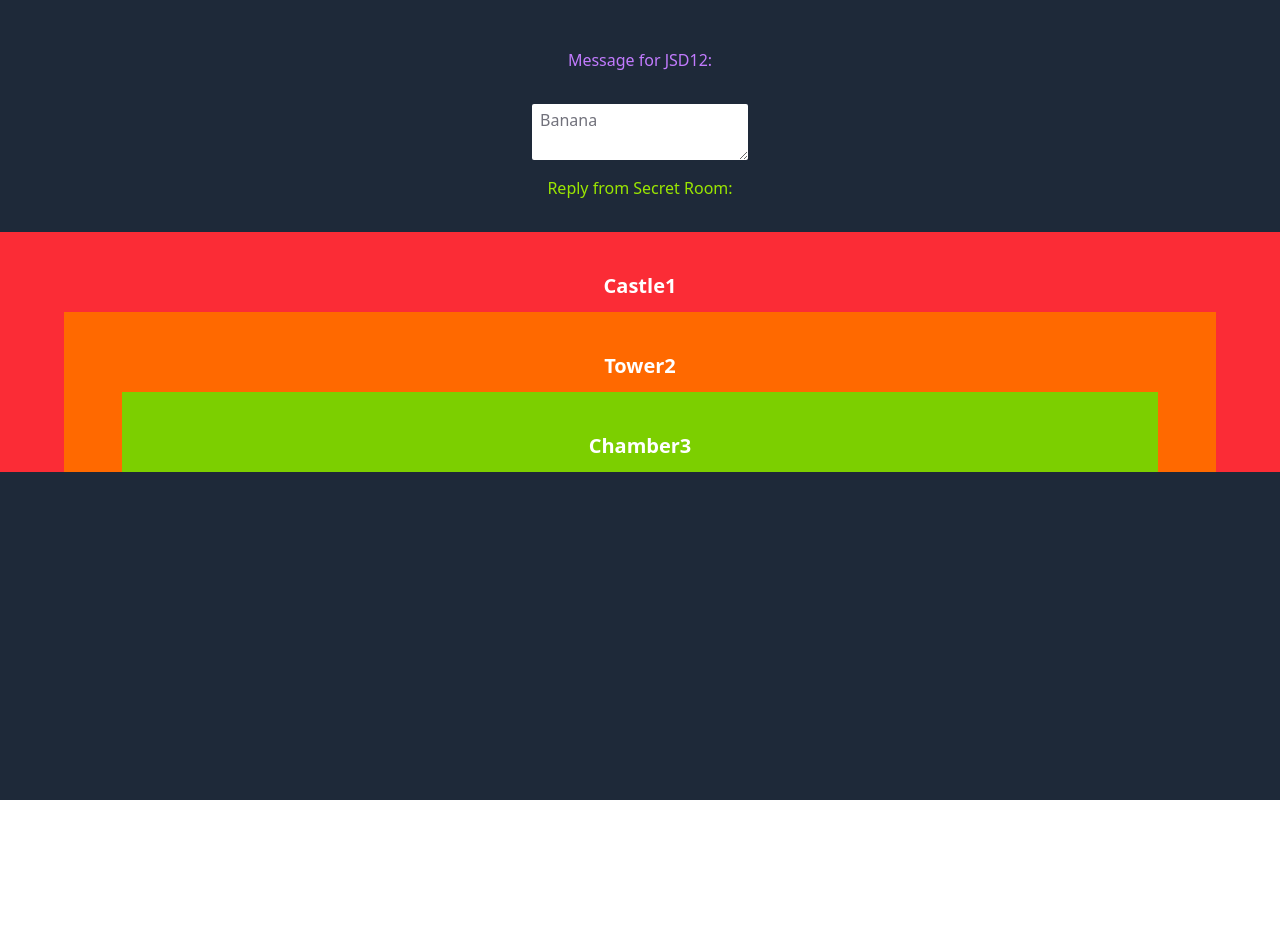
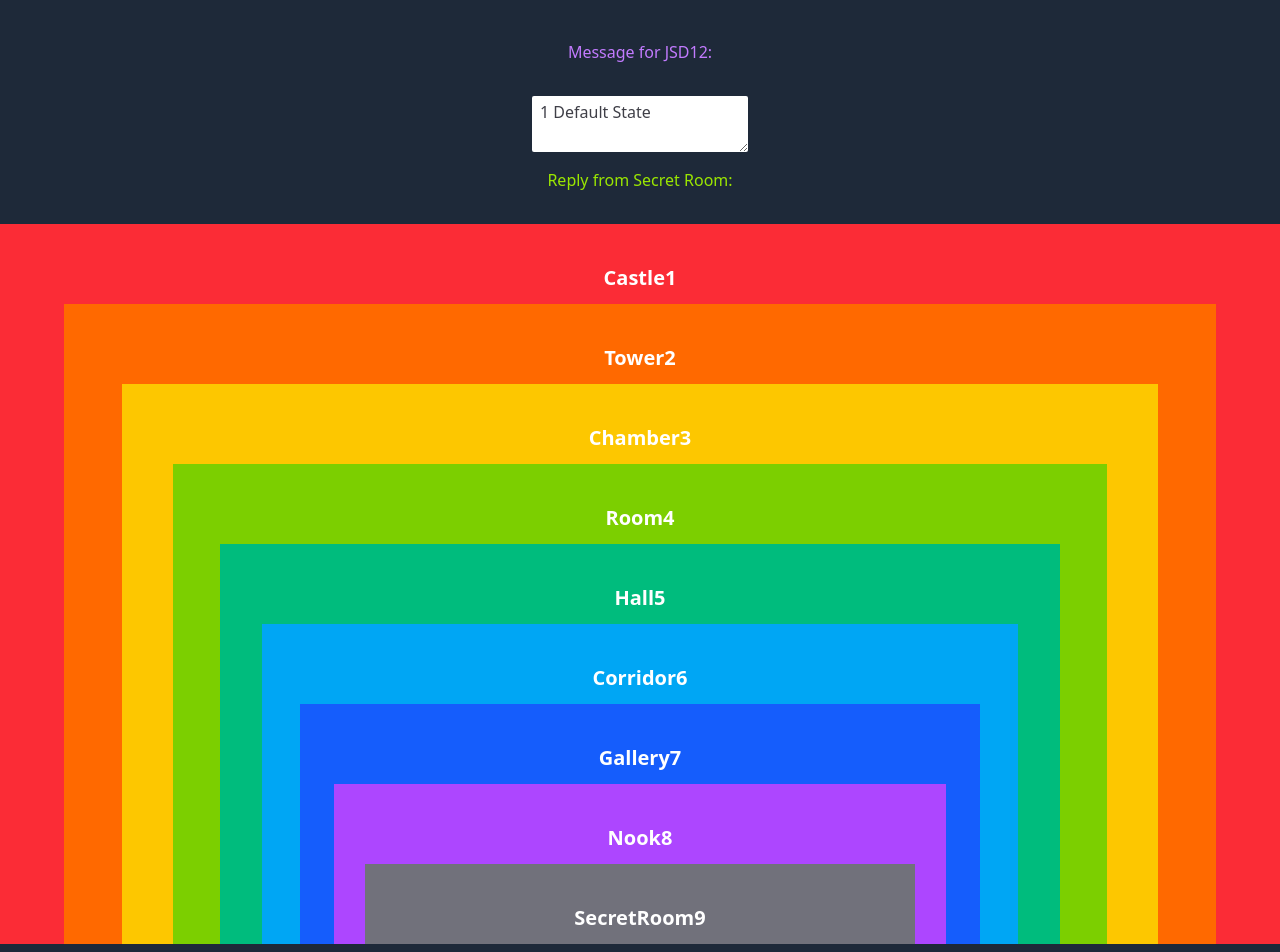
Before and after one commit to weerayosong/week08-react-castle-rooms, a React (Vite) app: page / in a window 1280 px wide. Shown: the top 952 px of the page. Before the commit the page ends 800 px from the top, so only its background shows below. Built offline with nearby package versions, Linux system fonts and the light colour scheme.

Commit message:
adde alld 9 rooms  this- versio isn fo backup checkpoint

```diff
--- a/src/App.jsx
+++ b/src/App.jsx
@@ -1,6 +1,18 @@
+import { useState } from 'react';
 import Castle1 from './components/Castle1';
 
 export default function App() {
+    // State Variable
+    const [question, setQuestion] = useState('1 Default State');
+
+    const handleQuestion = (event) => {
+        console.log(event);
+        // console.log(event.target);
+        // console.log(event.target.value);
+        // setQuestion(event.target.value);
+        setQuestion('2 ');
+    };
+
     return (
         <div className="pb-80 py-10 gap-y-4 flex flex-col justify-center items-center min-h-screen bg-gray-800 text-white">
             <p className="text-purple-400">Message for JSD12:</p>
@@ -8,9 +20,9 @@ export default function App() {
                 {/* question or waitng for a message */}
             </span>
             <textarea
-                value="Banana"
-                onChange=""
-                className="bg-white text-zinc-500 rounded-xs px-2 py-1"
+                value={question}
+                onChange={handleQuestion}
+                className="bg-white text-zinc-700 rounded-xs px-2 py-1"
                 placeholder="Type your message here..."
             ></textarea>
             <p className="text-lime-400">Reply from Secret Room:</p>
--- a/src/components/Castle1.jsx
+++ b/src/components/Castle1.jsx
@@ -1,6 +1,6 @@
 import Tower2 from './Tower2';
 
-export default function Castle() {
+export default function Castle1() {
     return (
         <div className="flex flex-col justify-center items-center pt-10 bg-red-500 w-full">
             <h1 className="text-xl font-bold text-white mb-3">Castle1</h1>
--- a/src/components/Chamber3.jsx
+++ b/src/components/Chamber3.jsx
@@ -1,8 +1,9 @@
-// import Chamber3 from './Chamber3';
-export default function Tower2() {
+import Room4 from './Room4';
+export default function Chamber3() {
     return (
-        <div className="flex flex-col justify-center items-center pt-10 bg-lime-500 w-[90%]">
+        <div className="flex flex-col justify-center items-center pt-10 bg-yellow-400 w-[90%]">
             <h1 className="text-xl font-bold text-white mb-3">Chamber3</h1>
+            <Room4 />
         </div>
     );
 }
--- /dev/null
+++ b/src/components/Corridor6.jsx
@@ -0,0 +1,13 @@
+import React from 'react';
+import Gallery7 from './Gallery7';
+
+function Corridor6() {
+    return (
+        <div className="flex flex-col justify-center items-center pt-10 bg-sky-500 w-[90%]">
+            <h1 className="text-xl font-bold text-white mb-3">Corridor6</h1>
+            <Gallery7 />
+        </div>
+    );
+}
+
+export default Corridor6;
--- /dev/null
+++ b/src/components/Gallery7.jsx
@@ -0,0 +1,13 @@
+import React from 'react';
+import Nook8 from './Nook8';
+
+function Gallery7() {
+    return (
+        <div className="flex flex-col justify-center items-center pt-10 bg-blue-600 w-[90%]">
+            <h1 className="text-xl font-bold text-white mb-3">Gallery7</h1>
+            <Nook8 />
+        </div>
+    );
+}
+
+export default Gallery7;
--- /dev/null
+++ b/src/components/Hall5.jsx
@@ -0,0 +1,13 @@
+import React from 'react';
+import Corridor6 from './Corridor6';
+
+function Hall5() {
+    return (
+        <div className="flex flex-col justify-center items-center pt-10 bg-emerald-500 w-[90%]">
+            <h1 className="text-xl font-bold text-white mb-3">Hall5</h1>
+            <Corridor6 />
+        </div>
+    );
+}
+
+export default Hall5;
--- /dev/null
+++ b/src/components/Nook8.jsx
@@ -0,0 +1,13 @@
+import React from 'react';
+import SecretRoom9 from './SecretRoom9';
+
+function Nook8() {
+    return (
+        <div className="flex flex-col justify-center items-center pt-10 bg-purple-500 w-[90%]">
+            <h1 className="text-xl font-bold text-white mb-3">Nook8</h1>
+            <SecretRoom9 />
+        </div>
+    );
+}
+
+export default Nook8;
--- /dev/null
+++ b/src/components/Room4.jsx
@@ -0,0 +1,9 @@
+import Hall5 from './Hall5';
+export default function Room4() {
+    return (
+        <div className="flex flex-col justify-center items-center pt-10 bg-lime-500 w-[90%]">
+            <h1 className="text-xl font-bold text-white mb-3">Room4</h1>
+            <Hall5 />
+        </div>
+    );
+}
--- /dev/null
+++ b/src/components/SecretRoom9.jsx
@@ -0,0 +1,11 @@
+import React from 'react';
+
+function SecretRoom9() {
+    return (
+        <div className="flex flex-col justify-center items-center pt-10 bg-zinc-500 w-[90%]">
+            <h1 className="text-xl font-bold text-white mb-3">SecretRoom9</h1>
+        </div>
+    );
+}
+
+export default SecretRoom9;
```
